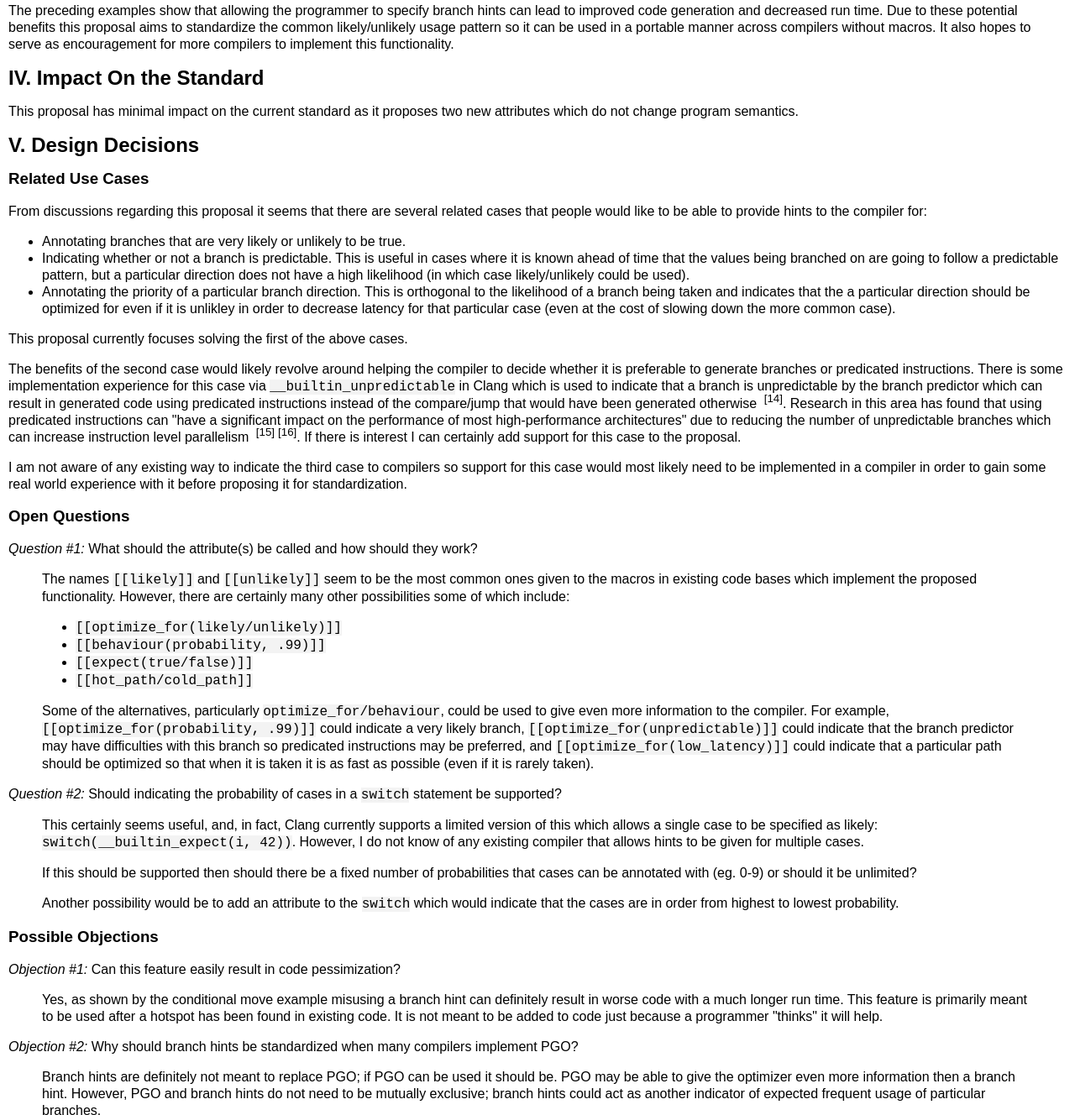
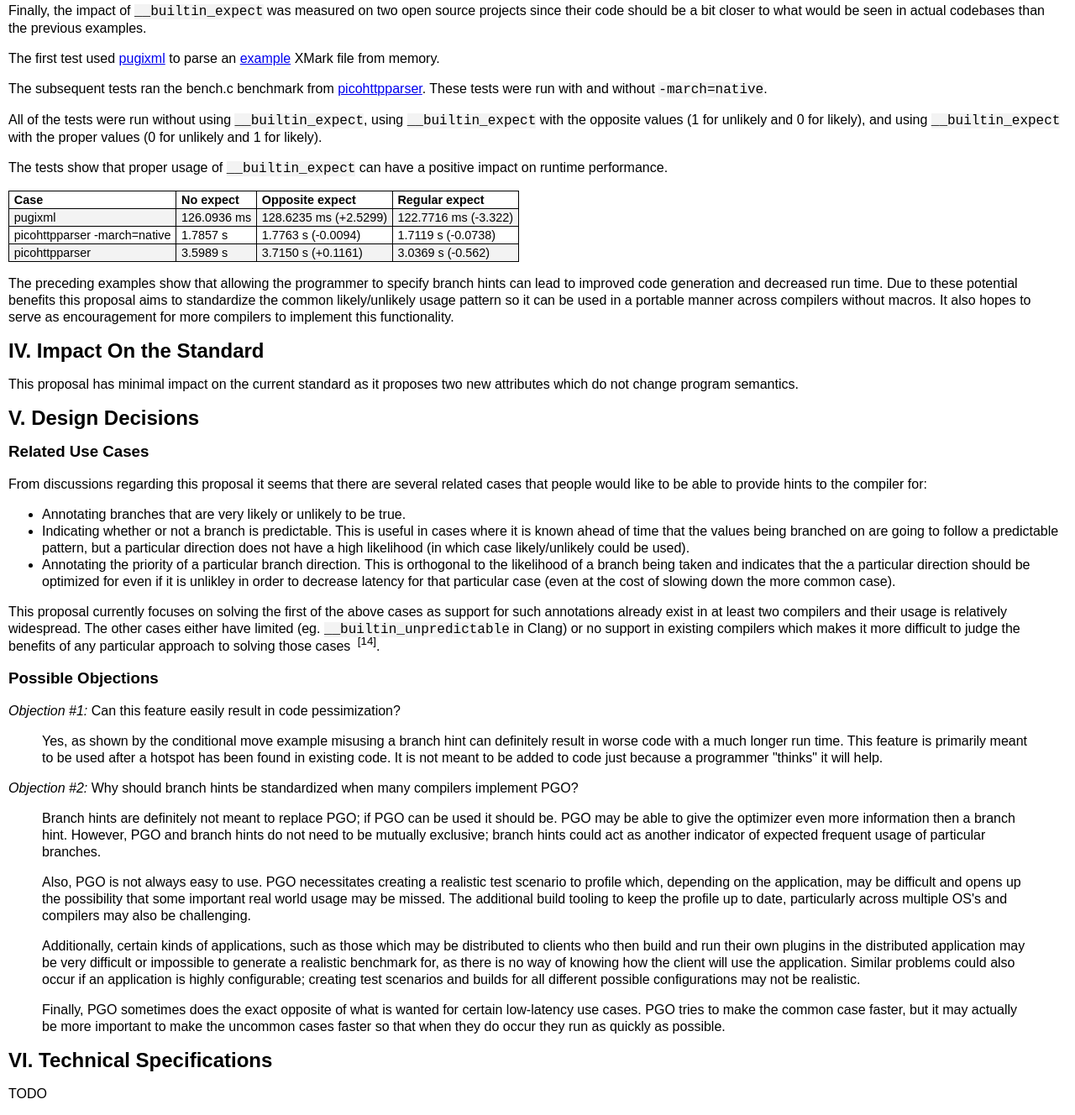
Before and after one commit to ctrychta/ctrychta.github.io, a plain HTML site: page branch_hints_proposal.html in a window 1280 px wide. Shown: the part 1661-2989 px from the top of the page at 84% size. Drawn offline with Linux system fonts and the light colour scheme.

Commit message:
Updated proposal

```diff
--- a/branch_hints_proposal.html
+++ b/branch_hints_proposal.html
@@ -69,7 +69,7 @@ span.foot:before {
 </head>
 <body>
 Document number: DnnnnR0<br/>
-Date: 2016-09-10<br/>
+Date: 2016-10-11<br/>
 Project: Programming Language C++ - Evolution, SG14<br/>
 Reply-to: Clay Trychta &lt;clay.trychta@gmail.com&gt;<br/>
 
@@ -242,6 +242,51 @@ The results show that if almost all values (99%+) will take a particular branch
 </table>
 
 <p>
+Finally, the impact of <code>__builtin_expect</code> was measured on two open source projects since their code should be a bit closer to what would be seen in actual codebases than the previous examples.
+</p>
+
+<p>
+The first test used <a href="https://github.com/zeux/pugixml">pugixml</a> to parse an <a href="http://www.ins.cwi.nl/projects/xmark/Assets/standard.gz">example</a> XMark file from memory.
+</p>
+
+<p>
+The subsequent tests ran the bench.c benchmark from <a href="https://github.com/h2o/picohttpparser">picohttpparser</a>.  These tests were run with and without <code>-march=native</code>.
+</p>
+
+<p>
+All of the tests were run without using <code>__builtin_expect</code>, using <code>__builtin_expect</code> with the opposite values (1 for unlikely and 0 for likely), and using <code>__builtin_expect</code> with the proper values (0 for unlikely and 1 for likely).
+</p>
+
+<p>The tests show that proper usage of <code>__builtin_expect</code> can have a positive impact on runtime performance.</p>
+
+<table>
+  <tr>
+    <th>Case</th>
+    <th>No expect</th>
+    <th>Opposite expect</th>
+    <th>Regular expect</th>
+  </tr>
+  <tr class="stripe">
+    <td>pugixml</td>
+    <td>126.0936 ms</td>
+    <td>128.6235 ms (+2.5299)</td>
+    <td>122.7716 ms (-3.322)</td>
+  </tr>
+  <tr>
+    <td>picohttpparser -march=native</td>
+    <td>1.7857 s</td>
+    <td>1.7763 s (-0.0094)</td>
+    <td>1.7119 s (-0.0738)</td>
+  </tr>
+  <tr class="stripe">
+    <td>picohttpparser</td>
+    <td>3.5989 s</td>
+    <td>3.7150 s (+0.1161)</td>
+    <td>3.0369 s (-0.562)</td>
+  </tr>
+</table>
+
+<p>
 The preceding examples show that allowing the programmer to specify branch hints can lead to improved code generation and decreased run time.  Due to these potential benefits this proposal aims to standardize the common likely/unlikely usage pattern so it can be used in a portable manner across compilers without macros. It also hopes to serve as encouragement for more compilers to implement this functionality.
 </p>
 
@@ -272,52 +317,8 @@ From discussions regarding this proposal it seems that there are several related
 </ul>
 
 <p>
-This proposal currently focuses solving the first of the above cases.
+This proposal currently focuses on solving the first of the above cases as support for such annotations already exist in at least two compilers and their usage is relatively widespread.  The other cases either have limited (eg. <code>__builtin_unpredictable</code> in Clang) or no support in existing compilers which makes it more difficult to judge the benefits of any particular approach to solving those cases <span class="foot"></span>.
 </p>
-
-<p>
-The benefits of the second case would likely revolve around helping the compiler to decide whether it is preferable to generate branches or predicated instructions.  There is some implementation experience for this case via <code>__builtin_unpredictable</code> in Clang which is used to indicate that a branch is unpredictable by the branch predictor which can result in generated code using predicated instructions instead of the compare/jump that would have been generated otherwise <span class="foot"></span>.  Research in this area has found that using predicated instructions can "have a significant impact on the performance of most high-performance architectures" due to reducing the number of unpredictable branches which can increase instruction level parallelism <span class="foot"></span><span class="foot"></span>.  If there is interest I can certainly add support for this case to the proposal.
-</p>
-
-<p>
-I am not aware of any existing way to indicate the third case to compilers so support for this case would most likely need to be implemented in a compiler in order to gain some real world experience with it before proposing it for standardization.
-</p>
-
-<h3>Open Questions</h3>
-
-<p>
-<em>Question #1:</em> What should the attribute(s) be called and how should they work?
-</p>
-<blockquote>
-<p>
-The names <code>[[likely]]</code> and <code>[[unlikely]]</code> seem to be the most common ones given to the macros in existing code bases which implement the proposed functionality.  However, there are certainly many other possibilities some of which include:
-<ul>
-  <li><code>[[optimize_for(likely/unlikely)]]</code></li>
-  <li><code>[[behaviour(probability, .99)]]</code></li>
-  <li><code>[[expect(true/false)]]</code></li>
-  <li><code>[[hot_path/cold_path]]</code></li>
-</ul>
-Some of the alternatives, particularly <code>optimize_for/behaviour</code>, could be used to give even more information to the compiler.  For example, <code>[[optimize_for(probability, .99)]]</code> could indicate a very likely branch, <code>[[optimize_for(unpredictable)]]</code> could indicate that the branch predictor may have difficulties with this branch so predicated instructions may be preferred, and <code>[[optimize_for(low_latency)]]</code> could indicate that a particular path should be optimized so that when it is taken it is as fast as possible (even if it is rarely taken).
-</p>
-</blockquote>
-
-<p>
-<em>Question #2:</em> Should indicating the probability of cases in a <code>switch</code> statement be supported?
-</p>
-<blockquote>
-<p>
-This certainly seems useful, and, in fact, Clang currently supports a limited version of this which allows a single case to be specified as likely: <code>switch(__builtin_expect(i, 42))</code>.  However, I do not know of any existing compiler that allows hints to be given for multiple cases.
-</p>
-
-<p>
-If this should be supported then should there be a fixed number of probabilities that cases can be annotated with (eg. 0-9) or should it be unlimited?
-</p>
-
-<p>
-Another possibility would be to add an attribute to the <code>switch</code> which would indicate that the cases are in order from highest to lowest probability.
-</p>
-</blockquote>
-
 
 <h3>Possible Objections</h3>
 
@@ -341,7 +342,7 @@ Branch hints are definitely not meant to replace PGO; if PGO can be used it shou
 Also, PGO is not always easy to use.  PGO necessitates creating a realistic test scenario to profile which, depending on the application, may be difficult and opens up the possibility that some important real world usage may be missed.  The additional build tooling to keep the profile up to date, particularly across multiple OS's and compilers may also be challenging.
 </p>
 <p>
-Additionally, certain kinds of applications, such as those which may be distributed to clients who then build and run their own plugins in the distributed application may be very difficult or impossible to generate a realistic benchmark for, as there is no way of knowing how the client will use the application.  Similar problems could also occur if an application is highly configurable; creating test scenarios and builds for different possible configurations may not be realistic.
+Additionally, certain kinds of applications, such as those which may be distributed to clients who then build and run their own plugins in the distributed application may be very difficult or impossible to generate a realistic benchmark for, as there is no way of knowing how the client will use the application.  Similar problems could also occur if an application is highly configurable; creating test scenarios and builds for all different possible configurations may not be realistic.
 </p>
 <p>
 Finally, PGO sometimes does the exact opposite of what is wanted for certain low-latency use cases.  PGO tries to make the common case faster, but it may actually be more important to make the uncommon cases faster so that when they do occur they run as quickly as possible.
@@ -349,10 +350,10 @@ Finally, PGO sometimes does the exact opposite of what is wanted for certain low
 </blockquote>
 
 <h2 id="spec">VI. Technical Specifications</h2>
-TODO
+<p>TODO</p>
 
 <h2 id="acknowledgements">VII. Acknowledgements</h2>
-Thank you to Bartosz Bielecki, Carl Cook, Matt Dziubinski, Mathias Gaunard, Paul Hampson, and others on the SG14 mailing list for sharing their insights and suggestions.
+Thank you to Bartosz Bielecki, Carl Cook, Matt Dziubinski, Mathias Gaunard, Paul Hampson, and others in SG14 for sharing their insights and suggestions.
 
 <h2 id="references">VIII. References</h2>
 
@@ -411,14 +412,6 @@ Thank you to Bartosz Bielecki, Carl Cook, Matt Dziubinski, Mathias Gaunard, Paul
 
   <li>
     <a href="http://clang.llvm.org/docs/LanguageExtensions.html#builtin-unpredictable">http://clang.llvm.org/docs/LanguageExtensions.html#builtin-unpredictable</a>
-  </li>
-
-  <li>
-    <a href="https://www.princeton.edu/~rblee/ELE572Papers/the-effects-of-predicated.pdf">https://www.princeton.edu/~rblee/ELE572Papers/the-effects-of-predicated.pdf</a>
-  </li>
-
-  <li>
-    <a href="http://web.calstatela.edu/faculty/nwarter/courses/EE548/papers/br_pred.pdf">http://web.calstatela.edu/faculty/nwarter/courses/EE548/papers/br_pred.pdf</a>
   </li>
 </ol>
 
```
